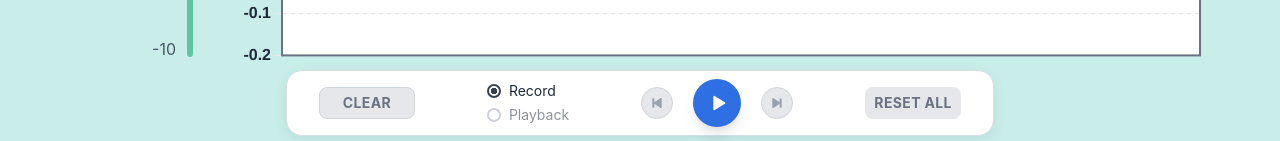
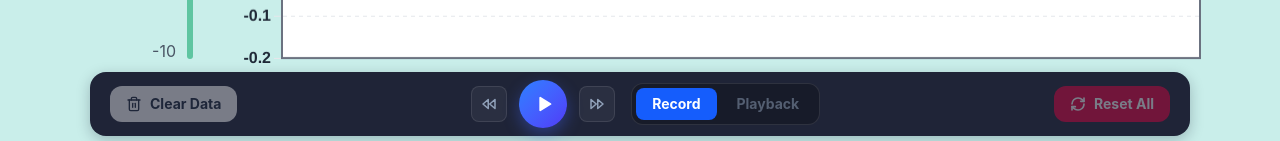
Before and after one commit to Sawla-1/pit-sim-motion-1d, a React (Vite) app: page / in a window 1280 px wide. Shown: the part 656-797 px from the top of the page. Built offline with nearby package versions, Linux system fonts and the light colour scheme; no server answers.

Commit message:
Redesign bottom bar as a dark toolbar

```diff
--- a/src/components/ChartControls.jsx
+++ b/src/components/ChartControls.jsx
@@ -46,8 +46,8 @@ ChartJS.register(
   plotFrame
 );
 
-// Same look as the bottom bar's prev/next buttons: white, thin grey border,
-// soft shadow, dark slate icon. Used by the round "show chart" button.
+// White, thin grey border, soft shadow, dark slate icon.
+// Used by the round "show chart" button.
 // Active = white, raised (shadow), dark icon. Disabled = grey, flat, pale icon
 // (the icon stays visible so you can still tell which button it is).
 const whiteButton = `${whiteLook} ${disabledIcon}`;
--- a/src/components/Controls.jsx
+++ b/src/components/Controls.jsx
@@ -1,16 +1,48 @@
-import { whiteLook, disabledIcon, disabledText } from "../styles/buttonStyles";
+// Dark bar buttons. "Off" on the dark bar = faded (a grey box would glow here).
+const offLook = "disabled:opacity-40 disabled:cursor-not-allowed";
 
-// Prev/next buttons: same white look and "off" look as the chart buttons
-const stepButton = `w-8 h-8 rounded-full flex items-center justify-center cursor-pointer ${whiteLook} ${disabledIcon}`;
+// Prev/next: on = solid blue, white icon (lighter on hover, darker while pressed).
+// Off = dark square, pale icon.
+const stepButton = `w-9 h-9 rounded-lg flex items-center justify-center cursor-pointer bg-blue-600 border border-blue-500 text-white transition-colors enabled:hover:bg-blue-500 enabled:active:bg-blue-700 disabled:bg-white/5 disabled:border-white/10 disabled:text-slate-400 disabled:cursor-not-allowed`;
+
+// Clear Data / Reset All: icon + words
+const wordButton = `h-9 px-4 rounded-xl flex items-center gap-2 text-sm font-bold cursor-pointer transition-colors ${offLook}`;
 
 // Small SVG icons, same shapes as the mockup
 const PlayIcon = () => <svg width="22" height="22" viewBox="0 0 24 24" fill="currentColor" aria-hidden="true"><path d="M8 5.14v13.72a1 1 0 0 0 1.52.85l11-6.86a1 1 0 0 0 0-1.7l-11-6.86A1 1 0 0 0 8 5.14z" /></svg>;
 const PauseIcon = () => <svg width="20" height="20" viewBox="0 0 24 24" fill="currentColor" aria-hidden="true"><rect x="6" y="5" width="4" height="14" rx="1" /><rect x="14" y="5" width="4" height="14" rx="1" /></svg>;
-const PrevIcon = () => <svg width="16" height="16" viewBox="0 0 24 24" fill="currentColor" aria-hidden="true"><rect x="5" y="5" width="3" height="14" rx="1" /><path d="M19 5.5v13a1 1 0 0 1-1.5.86l-10-6.5a1 1 0 0 1 0-1.72l10-6.5A1 1 0 0 1 19 5.5z" /></svg>;
-const NextIcon = () => <svg width="16" height="16" viewBox="0 0 24 24" fill="currentColor" aria-hidden="true"><rect x="16" y="5" width="3" height="14" rx="1" /><path d="M5 5.5v13a1 1 0 0 0 1.5.86l10-6.5a1 1 0 0 0 0-1.72l-10-6.5A1 1 0 0 0 5 5.5z" /></svg>;
+// Outline double triangles (rewind / forward)
+const PrevIcon = () => <svg width="18" height="18" viewBox="0 0 24 24" fill="none" stroke="currentColor" strokeWidth="2" strokeLinejoin="round" aria-hidden="true"><path d="M11 6 4 12l7 6z" /><path d="M20 6l-7 6 7 6z" /></svg>;
+const NextIcon = () => <svg width="18" height="18" viewBox="0 0 24 24" fill="none" stroke="currentColor" strokeWidth="2" strokeLinejoin="round" aria-hidden="true"><path d="M13 6l7 6-7 6z" /><path d="M4 6l7 6-7 6z" /></svg>;
+const TrashIcon = () => <svg width="16" height="16" viewBox="0 0 24 24" fill="none" stroke="currentColor" strokeWidth="2" strokeLinecap="round" strokeLinejoin="round" aria-hidden="true"><path d="M3 6h18" /><path d="M19 6v14a2 2 0 0 1-2 2H7a2 2 0 0 1-2-2V6" /><path d="M8 6V4a2 2 0 0 1 2-2h4a2 2 0 0 1 2 2v2" /><line x1="10" y1="11" x2="10" y2="17" /><line x1="14" y1="11" x2="14" y2="17" /></svg>;
+const RefreshIcon = () => <svg width="16" height="16" viewBox="0 0 24 24" fill="none" stroke="currentColor" strokeWidth="2.5" strokeLinecap="round" strokeLinejoin="round" aria-hidden="true"><path d="M3 12a9 9 0 0 1 9-9 9.75 9.75 0 0 1 6.74 2.74L21 8" /><path d="M21 3v5h-5" /><path d="M21 12a9 9 0 0 1-9 9 9.75 9.75 0 0 1-6.74-2.74L3 16" /><path d="M8 16H3v5" /></svg>;
+
+// One part of the Record / Playback switch. A real radio input (hidden from
+// view) keeps keyboard and screen reader support; the label is what you see.
+// Chosen = solid blue, white text. Not chosen = grey text, white on hover.
+function ModeOption({ value, label, selectedMode, disabled, onModeChange }) {
+  return (
+    <label className={`px-4 h-8 flex items-center rounded-lg text-sm font-bold transition-colors has-[:focus-visible]:ring-2 has-[:focus-visible]:ring-blue-400 ${
+      selectedMode === value
+        ? "bg-blue-600 text-white"
+        : `text-slate-400 ${disabled ? "" : "hover:text-white"}`
+    } ${disabled ? "opacity-50 cursor-not-allowed" : "cursor-pointer"}`}>
+      <input
+        type="radio"
+        name="mode"
+        value={value}
+        checked={selectedMode === value}
+        disabled={disabled}
+        onChange={() => onModeChange(value)}
+        className="sr-only"
+      />
+      {label}
+    </label>
+  );
+}
 
 /**
- * Controls Component - the bottom bar: Clear, mode selection, prev/play/next, Reset All
+ * Controls Component - the bottom bar: Clear Data, prev/play/next, mode switch, Reset All
  * (the parameter inputs are beside their charts, see PhysicsInput)
  */
 function Controls({
@@ -29,46 +61,22 @@ function Controls({
   const lastTime = data.recordedData[data.recordedData.length - 1].time;
 
   return (
-    // The white rounded toolbar: Clear | mode | prev / play / next | Reset All
+    // The dark rounded toolbar: Clear Data | prev / play / next + mode | Reset All
+    // Phones: the middle group takes the first row; Clear and Reset share the second.
     // (App.jsx places it; short screens under 600px tall: smaller Play)
-    <div className="flex flex-wrap items-center justify-center gap-6 lg:gap-[72px] px-8 py-2 bg-white border border-[#d9dee6] rounded-2xl shadow-[0_4px_14px_rgba(15,23,42,0.08)]">
+    // Fills the page width, up to 1100px, so Clear and Reset sit at the two ends.
+    <div className="w-full max-w-[1100px] flex flex-wrap items-center justify-between gap-x-6 gap-y-2 px-5 py-2 bg-[#1f2437] rounded-2xl shadow-[0_4px_14px_rgba(15,23,42,0.25)]">
         <button
           onClick={onClearRecordedData}
           disabled={data.recordedData.length <= 1}
-          className={`w-24 h-8 rounded-lg border border-gray-300 bg-white text-slate-800 text-sm font-bold uppercase tracking-wide shadow-sm cursor-pointer ${disabledText}`}
+          className={`${wordButton} bg-white text-slate-800 enabled:hover:bg-slate-200`}
         >
-          Clear
+          <TrashIcon />
+          Clear Data
         </button>
 
-        <div className="flex flex-col gap-1 text-sm text-gray-800">
-          <label className="flex items-center gap-2 cursor-pointer">
-            <input
-              type="radio"
-              name="mode"
-              value="record"
-              checked={data.selectedMode === "record"}
-              onChange={() => onModeChange("record")}
-            />
-            Record
-          </label>
-          <label
-            className={`flex items-center gap-2 cursor-pointer ${
-              data.recordedData.length <= 1 ? "opacity-50 cursor-not-allowed" : ""
-            }`}
-          >
-            <input
-              type="radio"
-              name="mode"
-              value="playback"
-              checked={data.selectedMode === "playback"}
-              onChange={() => onModeChange("playback")}
-              disabled={data.recordedData.length <= 1}
-            />
-            Playback
-          </label>
-        </div>
-
-        <div className="flex items-center gap-5">
+        <div className="order-first w-full sm:order-none sm:w-auto flex flex-wrap items-center justify-center gap-x-4 gap-y-2">
+          <div className="flex items-center gap-3">
             <button
               onClick={onPrevFrame}
               disabled={!canStepFrames || simulation.time <= 0}
@@ -81,9 +89,7 @@ function Controls({
             <button
               onClick={onTogglePlayPause}
               aria-label={playing ? "Pause" : "Play"}
-            className={`w-12 h-12 [@media(max-height:600px)]:w-11 [@media(max-height:600px)]:h-11 rounded-full flex items-center justify-center text-white cursor-pointer shadow-lg ${
-              playing ? "bg-red-500" : "bg-[#2f6fe4]"
-            }`}
+              className="w-12 h-12 [@media(max-height:600px)]:w-11 [@media(max-height:600px)]:h-11 rounded-full flex items-center justify-center text-white cursor-pointer bg-linear-to-br from-blue-500 to-indigo-600 shadow-[0_6px_16px_rgba(59,91,219,0.45)] transition hover:brightness-110 active:scale-95"
             >
               {playing ? <PauseIcon /> : <PlayIcon />}
             </button>
@@ -98,6 +104,13 @@ function Controls({
             </button>
           </div>
 
+          {/* Mode switch: one darker box, two parts */}
+          <div className="flex gap-1 p-1 rounded-xl bg-black/25 border border-white/10">
+            <ModeOption value="record" label="Record" selectedMode={data.selectedMode} onModeChange={onModeChange} />
+            <ModeOption value="playback" label="Playback" selectedMode={data.selectedMode} onModeChange={onModeChange} disabled={data.recordedData.length <= 1} />
+          </div>
+        </div>
+
         <button
           onClick={onReset}
           disabled={
@@ -105,8 +118,9 @@ function Controls({
             simulation.velocity === 0 &&
             simulation.acceleration === 0
           }
-          className={`w-24 h-8 rounded-lg bg-rose-600 text-white text-sm font-bold uppercase tracking-wide shadow-sm cursor-pointer ${disabledText}`}
+          className={`${wordButton} bg-rose-600 text-white shadow-[0_4px_14px_rgba(225,29,72,0.45)] enabled:hover:bg-rose-500 disabled:shadow-none`}
         >
+          <RefreshIcon />
           Reset All
         </button>
     </div>
--- a/src/styles/buttonStyles.js
+++ b/src/styles/buttonStyles.js
@@ -1,14 +1,11 @@
-// Shared button looks, used by the chart buttons and the bottom bar.
+// Shared button looks, used by the chart buttons.
 
 // "On" look: white, thin grey border, soft shadow, dark slate icon
 export const whiteLook = "bg-white border border-[#d9dee6] text-slate-700 shadow-sm";
 
-// "Off" look for every button: grey, flat (no shadow), "not allowed" cursor
-const disabledLook = "disabled:bg-gray-200 disabled:border-gray-300 disabled:shadow-none disabled:cursor-not-allowed";
-// Icon buttons: pale icon (still visible)
-export const disabledIcon = `${disabledLook} disabled:text-gray-400`;
-// Word buttons: mid grey word (still readable)
-export const disabledText = `${disabledLook} disabled:text-gray-500`;
+// "Off" look for icon buttons: grey, flat (no shadow), pale icon (still
+// visible), "not allowed" cursor
+export const disabledIcon = "disabled:bg-gray-200 disabled:border-gray-300 disabled:text-gray-400 disabled:shadow-none disabled:cursor-not-allowed";
 
 // Same "off" greys for a wrapper <div> (a div can't be disabled, so no "disabled:" here)
 export const offPill = "bg-gray-200 border border-gray-300 divide-gray-300";
```
Also changed, not shown: 1 other file (tests, documents, lock files or other folders). Lines whose indentation alone changed are shown as unchanged.
